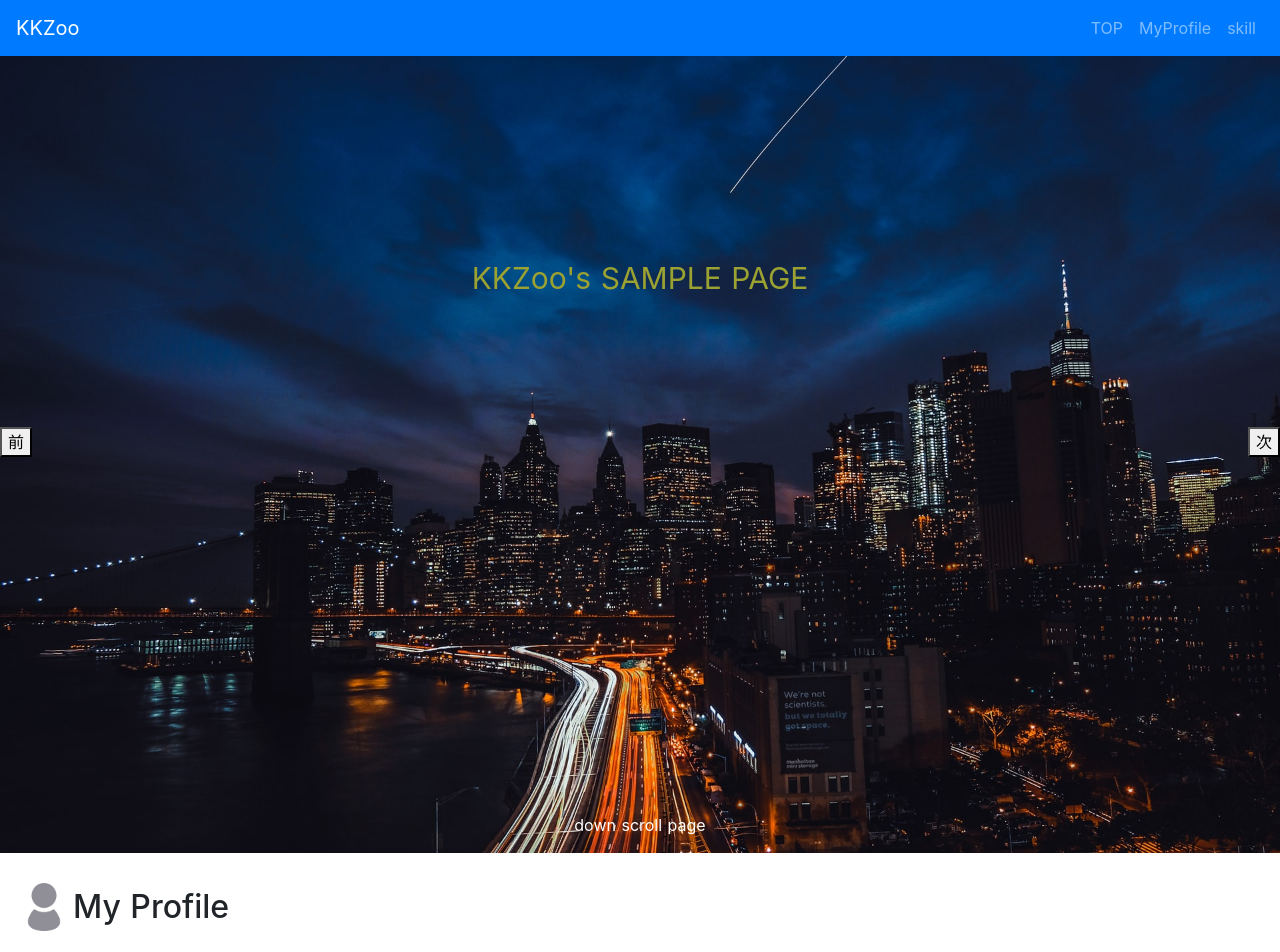
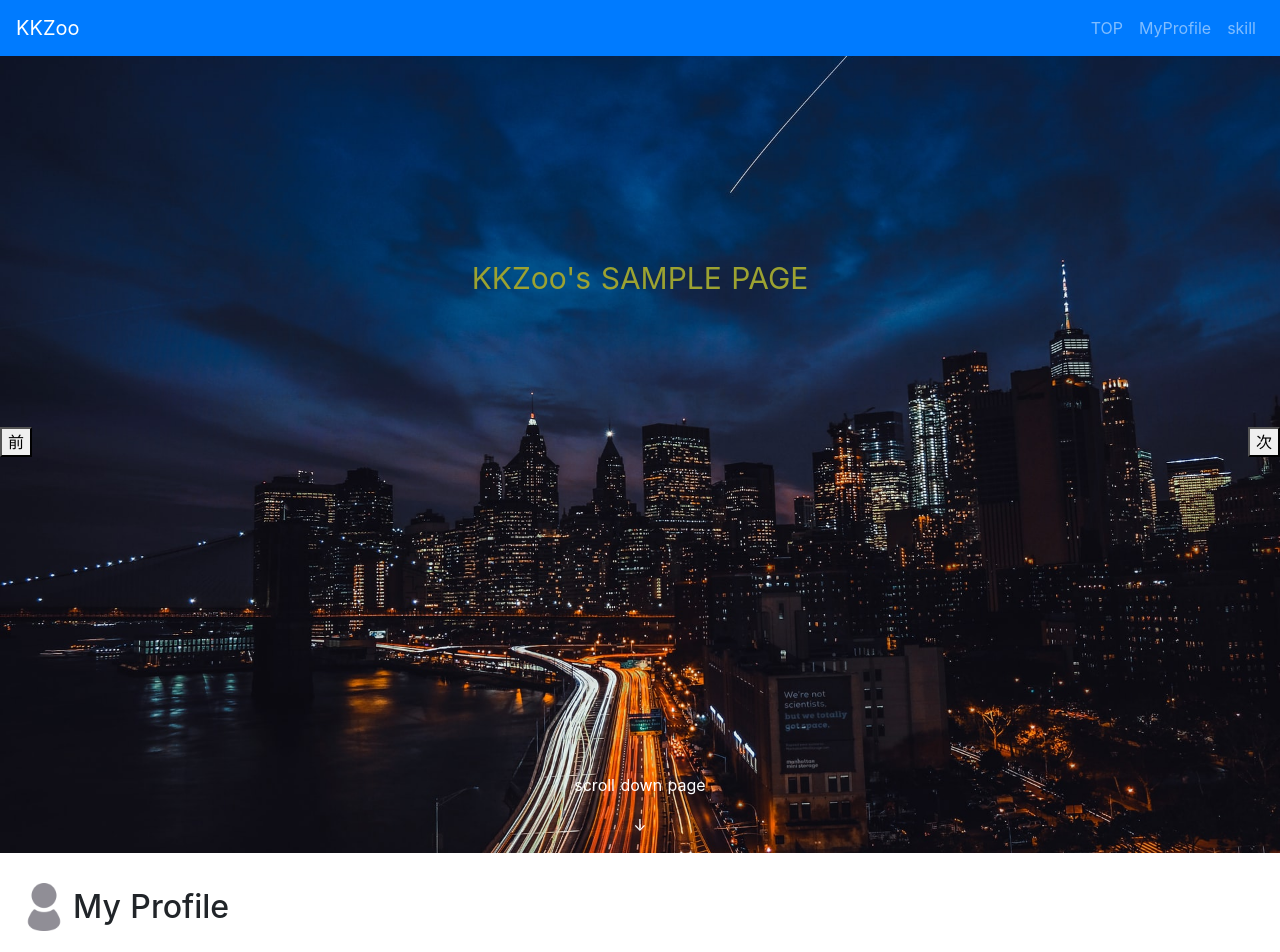
Before and after one commit to KKZoo/nuxt-example-page, a Nuxt app: page / in a window 1280 px wide. Shown: the top 952 px of the page. Built offline with nearby package versions, Linux system fonts and the light colour scheme.

Commit message:
top-page-textの修正

```diff
--- a/components/topPage.vue
+++ b/components/topPage.vue
@@ -9,9 +9,14 @@
     <p class="top-page-title">
       KKZoo's SAMPLE PAGE
     </p>
-    <p class="top-page-text">
-      down scroll page
-    </p>
+    <span class="top-page-text">
+      <p>
+        scroll down page
+      </p>
+      <p>
+        ↓
+      </p>
+    </span>
 
     <button class="slide-before-button" @click="beforeSlide">
       前
@@ -75,6 +80,7 @@ export default {
     position: absolute;
     color: white;
     bottom: 0;
+    text-align: center;
 }
 
 .slide-before-button {
```
